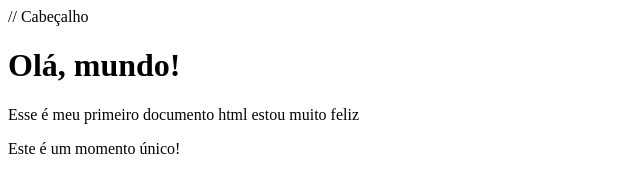
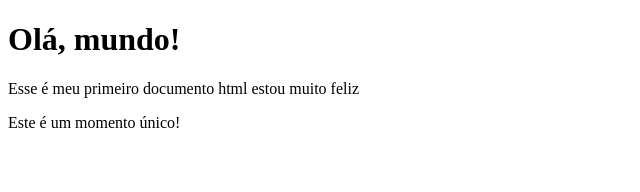
Before and after one commit to vpoffice/html-css, a plain HTML site: page exercicios/ex001/index.html in a window 1280 px wide. Shown: the whole page, without its empty margins (0-640 px from the left). Drawn offline with Linux system fonts and the light colour scheme.

Commit message:
atualização cabeçalho ex001

```diff
--- a/exercicios/ex001/index.html
+++ b/exercicios/ex001/index.html
@@ -6,7 +6,7 @@
     content="width=device-width, initial-scale=1.0">
     <title>Meu primeiro exercício</title>
 </head>
-<body> // Cabeçalho
+<body> <!-- Cabeçalho -->
     <h1>Olá, mundo!</h1>
     <p>Esse é meu primeiro documento html estou muito feliz</p>
     <p>Este é um momento único!</p>
```
